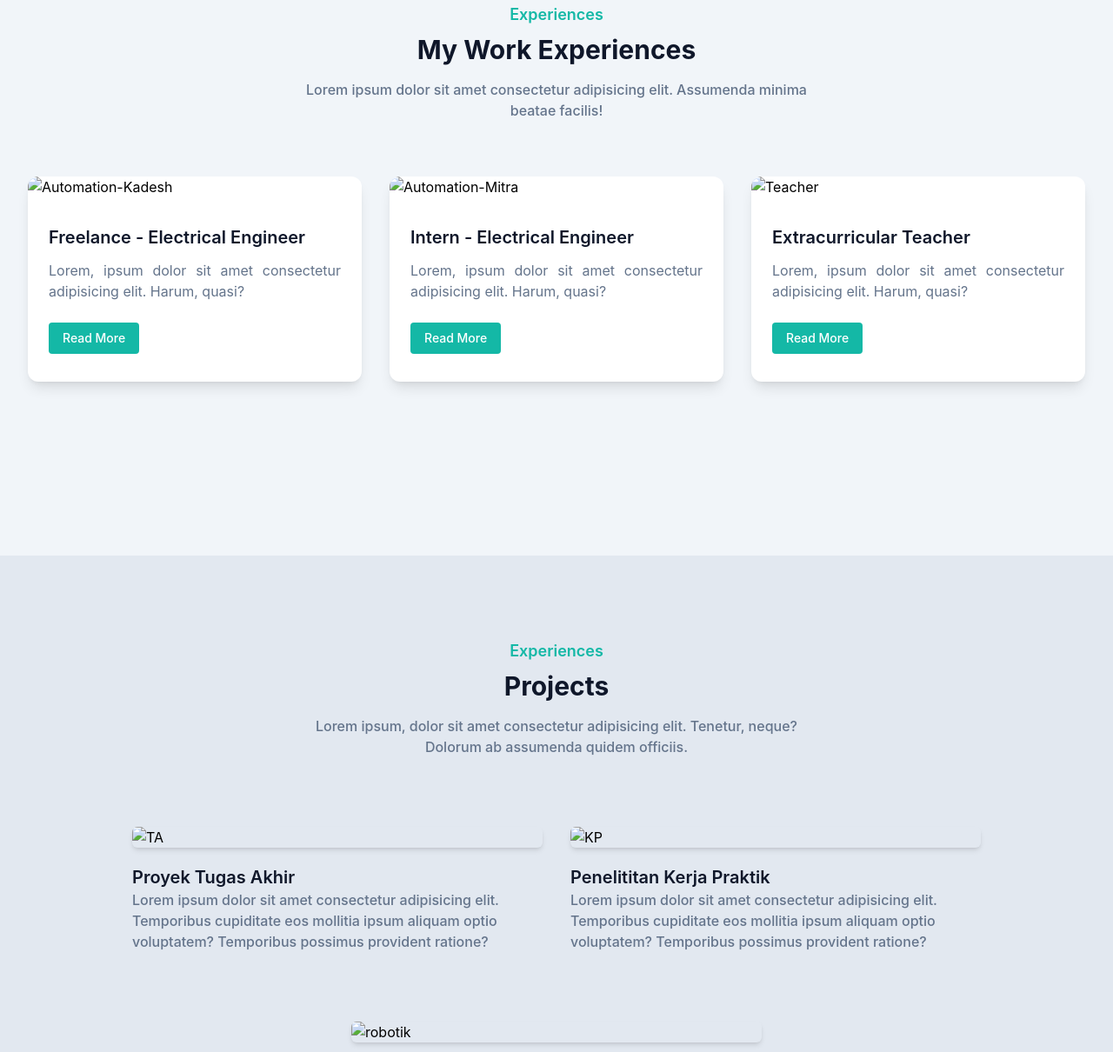
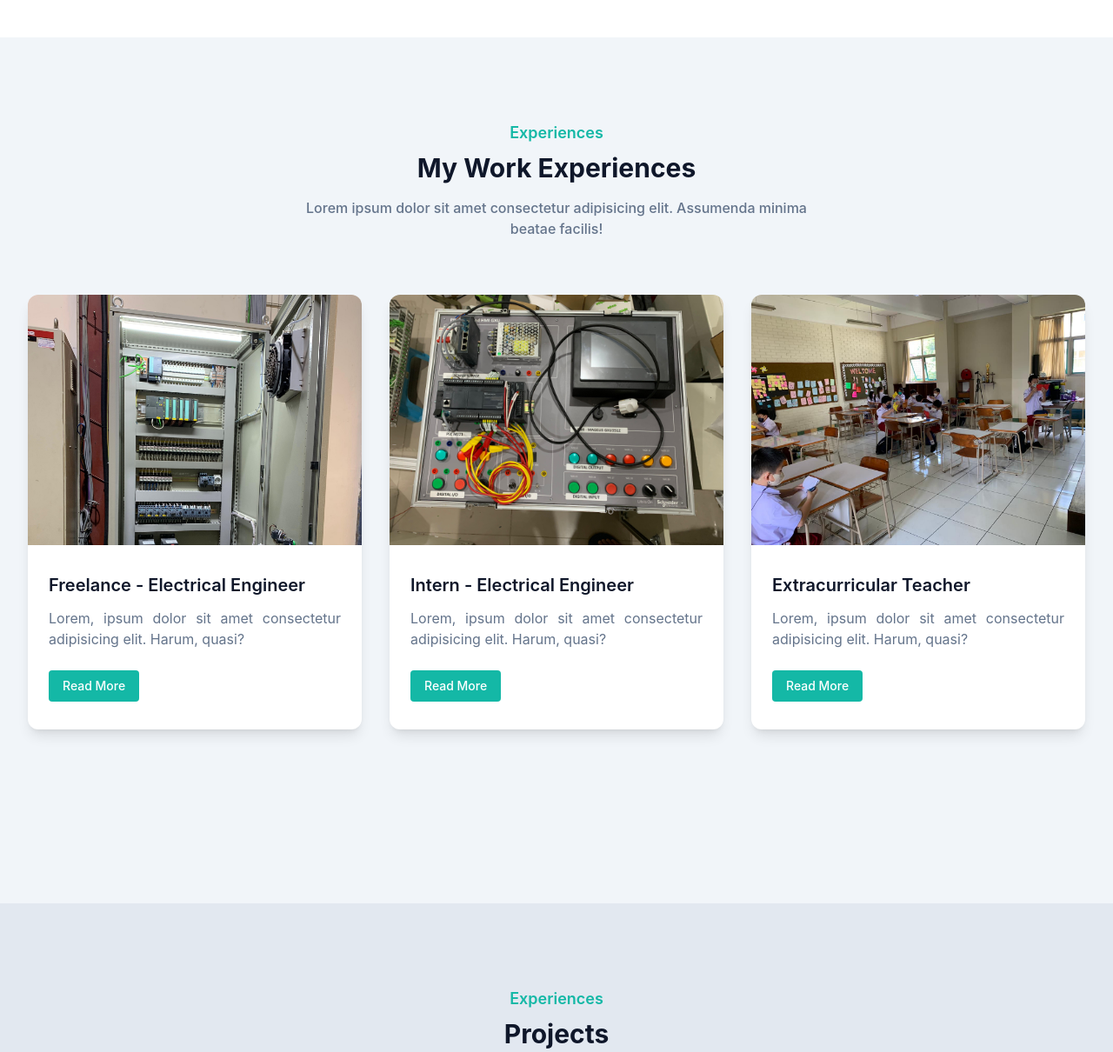
Before and after one commit to ChristianAdriel/first-portofolio, a website: page index.html in a window 1280 px wide. Shown: the part 1039-2249 px from the top of the page at 87% size. Drawn offline with Linux system fonts and the light colour scheme; the site is published under a folder, as on GitHub Pages, so addresses that start at the root find nothing.

Commit message:
Update index.html

```diff
--- a/index.html
+++ b/index.html
@@ -66,7 +66,7 @@
                 </div>
                 <div class="w-full self-end px-4 lg:w-1/2">
                     <div class="relative mt-10 lg:mt-0 lg:right-0">
-                        <img src="/src/image/ai_profile.png" alt="profile picture" class="max-w-full mx-auto" />
+                        <img src="src/image/ai_profile.png" alt="profile picture" class="max-w-full mx-auto" />
                         <span class="md:scale-110 absolute bottom-0 -z-10 left-1/2 -translate-x-1/2 ">
                             <svg width="450" height="500" viewBox="0 0 200 200" xmlns="http://www.w3.org/2000/svg" class="small-svg">
                                 <path fill="#14b8a6" d="M44.6,-71.1C57.1,-61.4,66.1,-47.8,72.8,-33.2C79.5,-18.6,83.8,-3,82.8,12.7C81.9,28.4,75.5,44.2,64.9,56C54.3,67.8,39.4,75.7,24.1,78.6C8.8,81.5,-7,79.5,-22,75C-37,70.5,-51.3,63.7,-63,53C-74.8,42.3,-84,27.9,-87.6,11.8C-91.2,-4.3,-89.2,-22.1,-81.4,-36.3C-73.6,-50.6,-59.9,-61.3,-45.4,-70.1C-30.9,-78.9,-15.4,-85.8,0.3,-86.3C16,-86.8,32.1,-80.8,44.6,-71.1Z" transform="translate(100 100) scale(1.1)" />
@@ -137,7 +137,7 @@
          <div class="flex flex-wrap">
             <div class="w-full px-4 lg:w-1/2 xl:w-1/3">
                 <div class="bg-white rounded-xl shadow-lg overflow-hidden mb-10">
-                    <img class="object-fill" src="/src/image/exp/kadesh.jpg" alt="Automation-Kadesh">
+                    <img class="object-fill" src="src/image/exp/kadesh.jpg" alt="Automation-Kadesh">
                     <div class="py-8 px-6">
                         <h3>
                             <a id="read-more1-text" class="truncate block mb-3 font-semibold text-xl text-dark hover:text-primary">Freelance - Electrical Engineer</a>
@@ -149,7 +149,7 @@
             </div>
             <div class="w-full px-4 lg:w-1/2 xl:w-1/3">
                 <div class="bg-white rounded-xl shadow-lg overflow-hidden mb-10">
-                    <img class="object-fill" src="/src/image/exp/mitra.jpg" alt="Automation-Mitra">
+                    <img class="object-fill" src="src/image/exp/mitra.jpg" alt="Automation-Mitra">
                     <div class="py-8 px-6">
                         <h3>
                             <a id="read-more2-text" class="truncate block mb-3 font-semibold text-xl text-dark hover:text-primary">Intern - Electrical Engineer</a>
@@ -161,7 +161,7 @@
             </div>
             <div class="w-full px-4 lg:w-1/2 xl:w-1/3">
                 <div class="bg-white rounded-xl shadow-lg overflow-hidden mb-10">
-                    <img class="object-fill" src="/src/image/exp/LE.jpg" alt="Teacher">
+                    <img class="object-fill" src="src/image/exp/LE.jpg" alt="Teacher">
                     <div class="py-8 px-6">
                         <h3>
                             <a id="read-more3-text" class="truncate block mb-3 font-semibold text-xl text-dark hover:text-primary">Extracurricular Teacher</a>
@@ -172,10 +172,11 @@
                 </div>
             </div>
          </div>
+        <!--popup-->
          <div class="max-w-md mx-auto text-center mb-16" name="kadesh-read-more">
             <dialog id="open-read1" class="bg-white rounded-xl shadow-lg read-more-effect">
                 <figure class="max-w-4xl">
-                    <img src="/src/image/exp/kadesh2.jpg" alt="Automation-Kadesh" class="h-auto max-w-full">
+                    <img src="src/image/exp/kadesh2.jpg" alt="Automation-Kadesh" class="h-auto max-w-full">
                     <h3 class="font-semibold text-dark text-2xl mb-4 pt-5 lg:text-3xl text-center">Kadesh Vision Automation</h3>
                     <p class="font-medium text-lg text-justify text-dark mb-6 mx-6">
                         Perform panel assembly, including mounting electrical components, wiring connections, and cable routing, following engineering drawings and specifications.
@@ -188,7 +189,7 @@
          <div class="max-w-md mx-auto text-center mb-16" name="mitra-read-more">
             <dialog id="open-read2" class="bg-white rounded-xl shadow-lg read-more-effect">
                 <figure class="max-w-4xl">
-                    <img src="/src/image/exp/mitra.jpg" alt="Mitra-Kadesh" class="h-auto max-w-full">
+                    <img src="src/image/exp/mitra.jpg" alt="Mitra-Kadesh" class="h-auto max-w-full">
                     <h3 class="font-semibold text-dark text-2xl mb-4 pt-5 lg:text-3xl text-center">PT. Mitra Automation</h3>
                     <p class="font-medium text-lg text-justify text-dark mb-6 mx-6">
                         Perform panel assembly, including mounting electrical components, wiring connections, and cable routing, following engineering drawings and specifications.
@@ -201,7 +202,7 @@
          <div class="max-w-md mx-auto text-center mb-16" name="mitra-read-more">
             <dialog id="open-read3" class="bg-white rounded-xl shadow-lg read-more-effect">
                 <figure class="max-w-4xl">
-                    <img src="/src/image/exp/LE.jpg" alt="LittleEngineer" class="h-auto max-w-full">
+                    <img src="src/image/exp/LE.jpg" alt="LittleEngineer" class="h-auto max-w-full">
                     <h3 class="font-semibold text-dark text-2xl mb-4 pt-5 lg:text-3xl text-center">Little Engineer</h3>
                     <p class="font-medium text-lg text-justify text-dark mb-6 mx-6">
                         Introduce engineering concepts and principles to elementary student through interactive demonstrations, experiments, and hands-on projects.
@@ -227,21 +228,21 @@
             <div class="w-full px-4 flex flex-wrap justify-center xl:w-10/12 xl:mx-auto">
                 <div class="mb-12 p-4 md:w-1/2">
                     <div class="rounded-md shadow-md overflow-hidden">
-                        <img src="/src/image/porto/remind1.png" alt="TA" width="100%">
+                        <img src="src/image/porto/remind1.png" alt="TA" width="100%">
                     </div>
                     <h3 class="font-semibold text-xl text-dark mt-5">Proyek Tugas Akhir</h3>
                     <p class="font-medium text-base text-secondary">Lorem ipsum dolor sit amet consectetur adipisicing elit. Temporibus cupiditate eos mollitia ipsum aliquam optio voluptatem? Temporibus possimus provident ratione?</p>
                 </div>
                 <div class="mb-12 p-4 md:w-1/2">
                     <div class="rounded-md shadow-md overflow-hidden">
-                        <img src="/src/image/porto/KP1.jpg" alt="KP" width="100%">
+                        <img src="src/image/porto/KP1.jpg" alt="KP" width="100%">
                     </div>
                     <h3 class="font-semibold text-xl text-dark mt-5">Penelititan Kerja Praktik</h3>
                     <p class="font-medium text-base text-secondary">Lorem ipsum dolor sit amet consectetur adipisicing elit. Temporibus cupiditate eos mollitia ipsum aliquam optio voluptatem? Temporibus possimus provident ratione?</p>
                 </div>
                 <div class="mb-12 p-4 md:w-1/2">
                     <div class="rounded-md shadow-md overflow-hidden">
-                        <img src="/src/image/porto/robotik.png" alt="robotik" width="100%">
+                        <img src="src/image/porto/robotik.png" alt="robotik" width="100%">
                     </div>
                     <h3 class="font-semibold text-xl text-dark mt-5">Proyek Mata Kuliah Robotika</h3>
                     <p class="font-medium text-base text-secondary">Lorem ipsum dolor sit amet consectetur adipisicing elit. Temporibus cupiditate eos mollitia ipsum aliquam optio voluptatem? Temporibus possimus provident ratione?</p>
```
